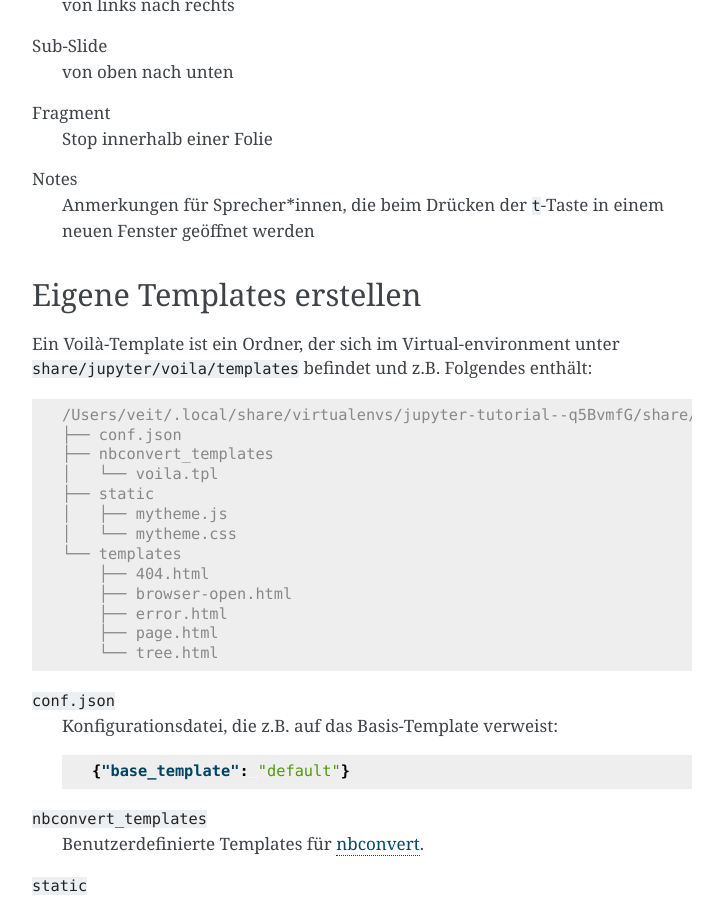
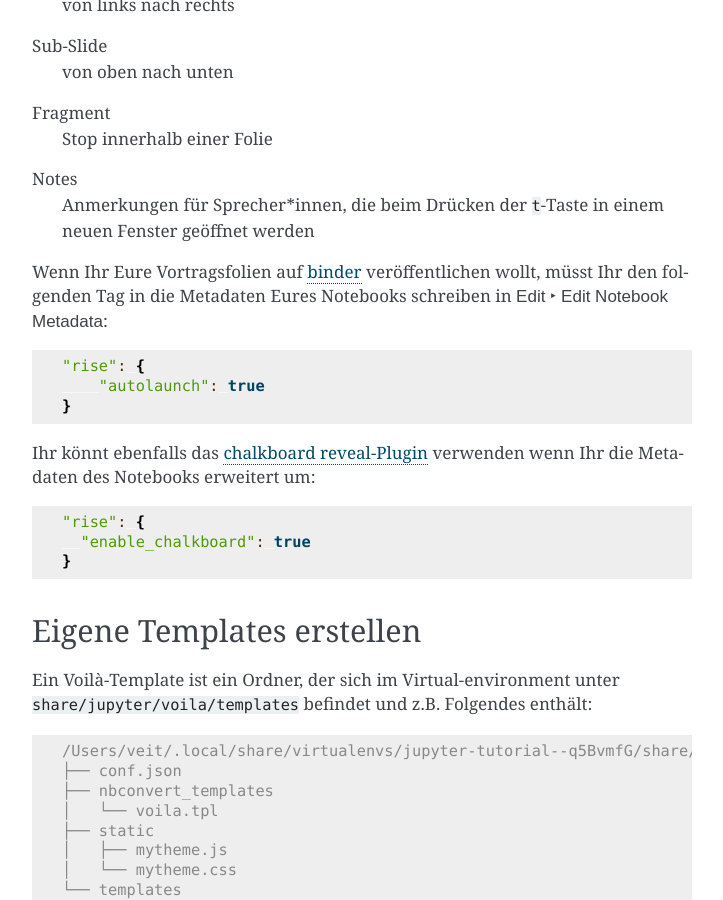
Before and after one commit to veit/jupyter-tutorial-de, a Sphinx documentation site: the page built from docs/web/dashboards/voila/templating.rst, in a window 1280 px wide and 900 px high, scrolled down 4885 px. Shown: the whole window, without its empty margins (388-1111 px from the left). Built offline with Sphinx 7.4.7, drawn with Linux system fonts in a browser that asks for light colours; pages that are not in the unit, such as notebooks, are missing from menus.

Commit message:
Add binder and chalkboard to voila-reveal template

```diff
--- a/docs/web/dashboards/voila/templating.rst
+++ b/docs/web/dashboards/voila/templating.rst
@@ -196,6 +196,26 @@ Notes
     Anmerkungen für Sprecher*innen, die beim Drücken der ``t``-Taste in einem
     neuen Fenster geöffnet werden
 
+Wenn Ihr Eure Vortragsfolien auf `binder <https://mybinder.org/>`_
+veröffentlichen wollt, müsst Ihr den folgenden Tag in die Metadaten Eures
+Notebooks schreiben in :menuselection:`Edit --> Edit Notebook Metadata`:
+
+.. code-block:: javascript
+
+    "rise": {
+        "autolaunch": true
+    }
+
+Ihr könnt ebenfalls das `chalkboard reveal-Plugin
+<https://github.com/rajgoel/reveal.js-plugins/tree/master/chalkboard>`_
+verwenden wenn Ihr die Metadaten des Notebooks erweitert um:
+
+.. code-block:: javascript
+
+    "rise": {
+      "enable_chalkboard": true
+    }
+
 Eigene Templates erstellen
 --------------------------
 
```
